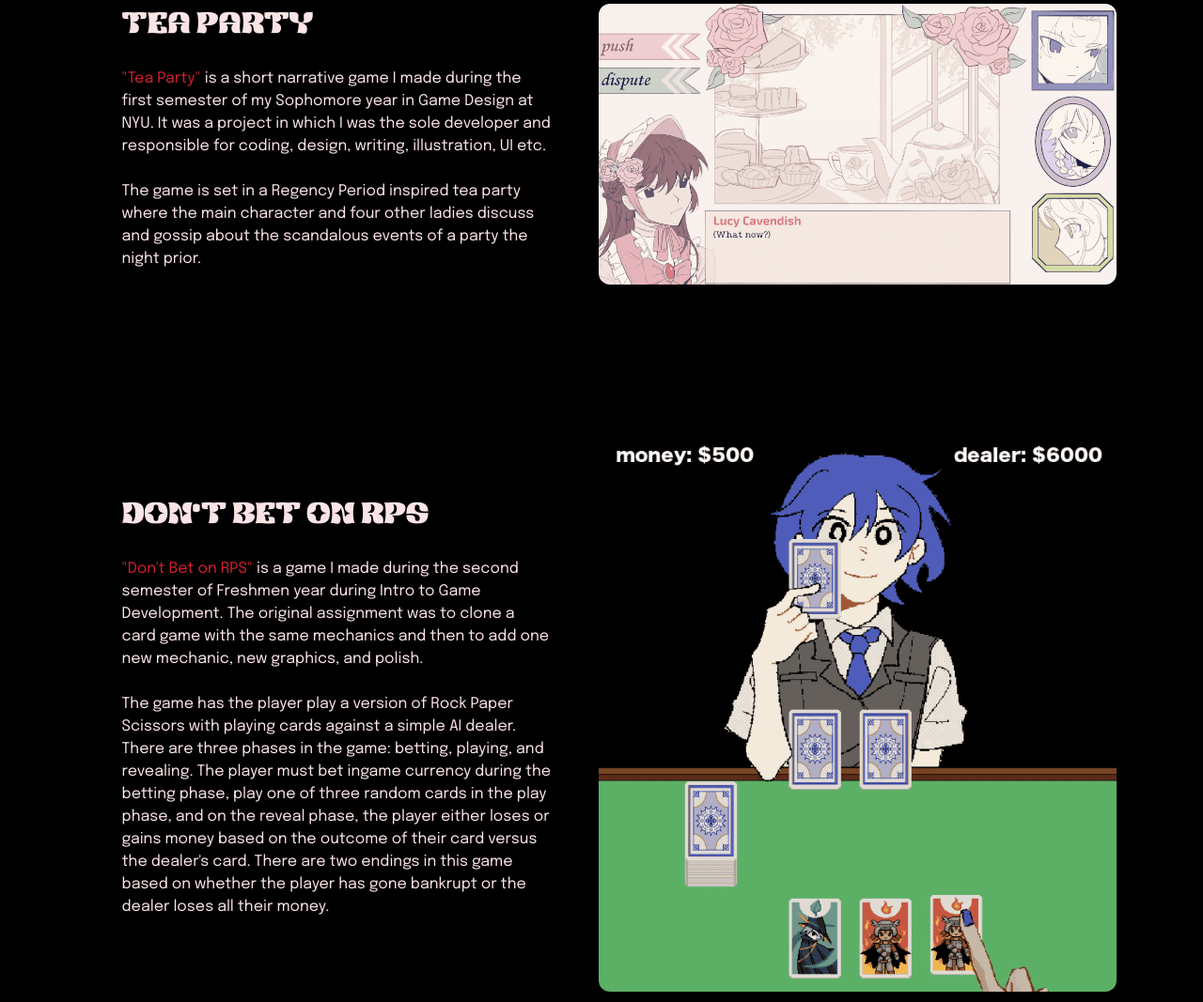
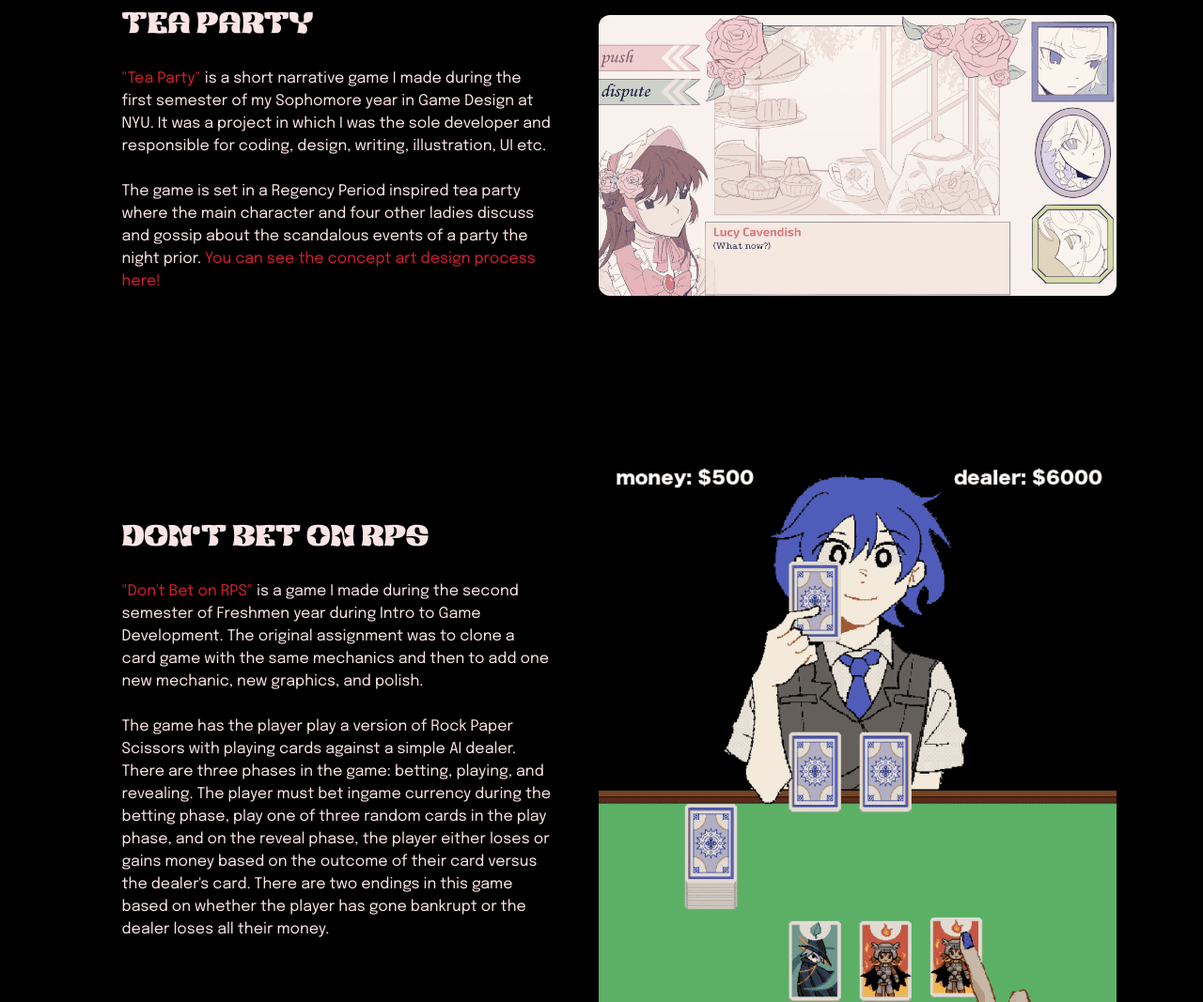
Before and after one commit to jlynli/jlynli.github.io, a plain HTML site: page games.html in a window 1280 px wide. Shown: the part 873-1940 px from the top of the page at 94% size. Drawn offline with nearby package versions, Linux system fonts and the light colour scheme.

Commit message:
Update games.html

```diff
--- a/games.html
+++ b/games.html
@@ -80,6 +80,7 @@
                 <a href="https://lichirin.itch.io/tea-party" target="_blank" class="inParagraphLink" style="color: rgb(209,32,47);">"Tea Party"</a> is a short narrative game I made during the first semester of my Sophomore year in Game Design at NYU. It was a project in which I was the sole developer and responsible for coding, design, writing, illustration, UI etc.
                 <br><br>
                 The game is set in a Regency Period inspired tea party where the main character and four other ladies discuss and gossip about the scandalous events of a party the night prior.
+                <a href="https://www.artstation.com/artwork/lGDJ65" target="_blank" class="inParagraphLink" style="color: rgb(209,32,47);">You can see the concept art design process here!</a>
             </p>
         </div>
         <div id="imageHolder" class="col-md-6">
```
